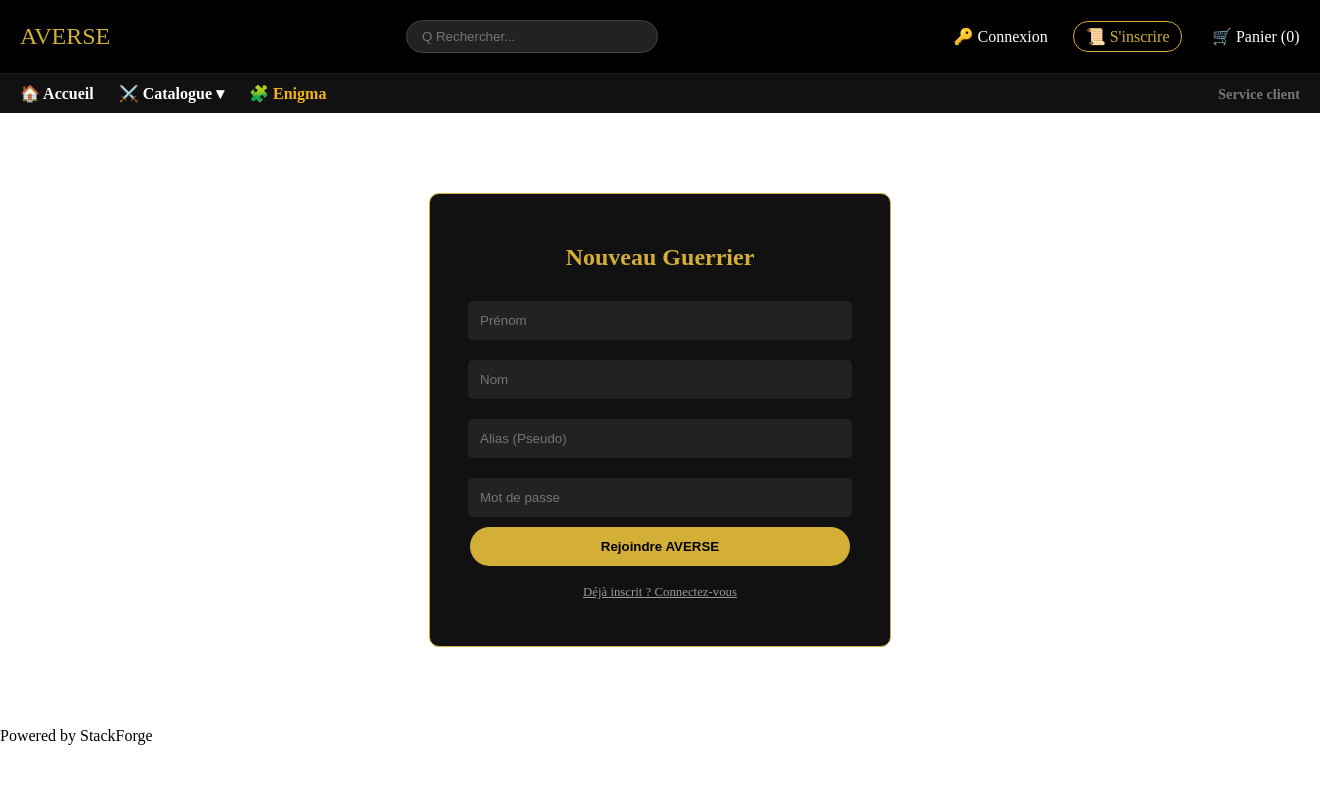
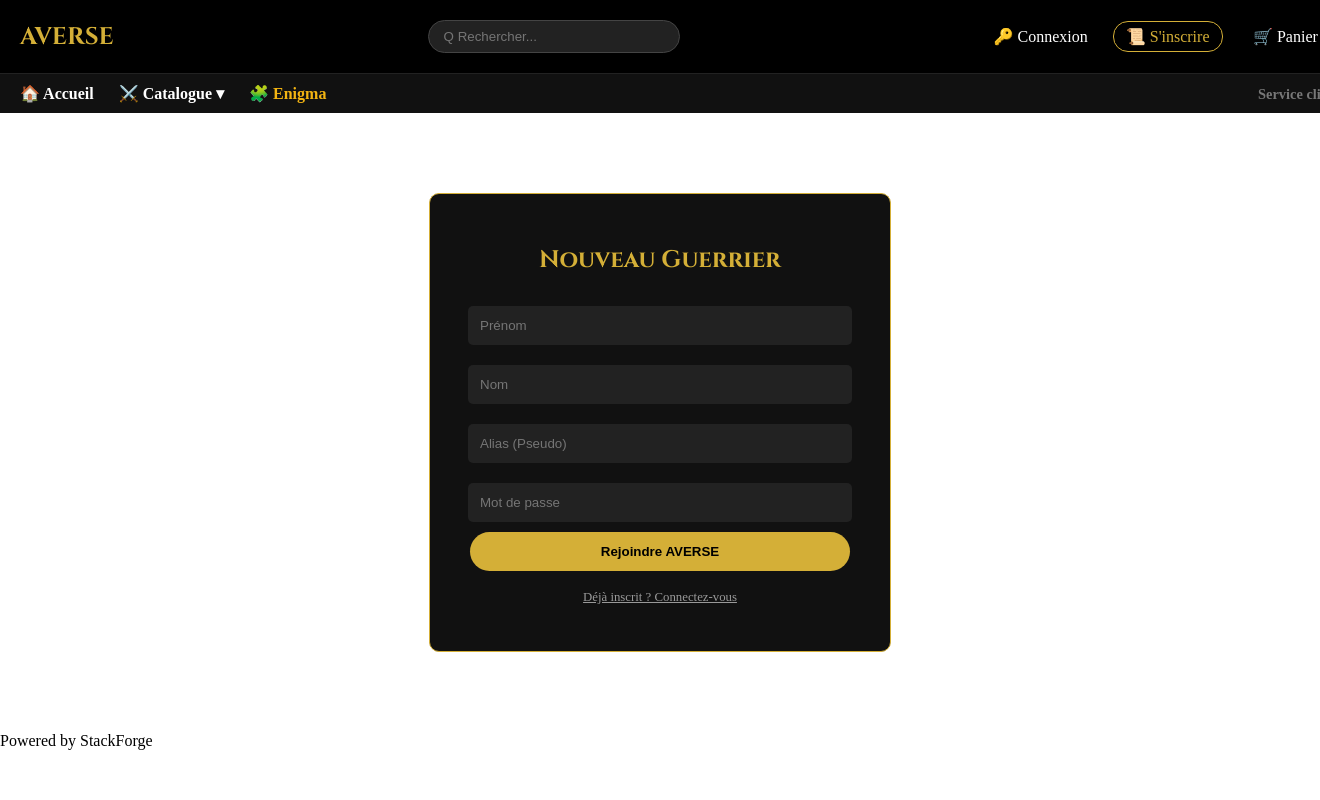
Before and after one commit to Trosfros/DarquestVraiVersion-main, a PHP site: page /register.php in a window 1320 px wide; the page is wider, and only the part inside the window is pictured. Run offline with PHP 8.4, Linux system fonts and the light colour scheme.

Commit message:
more stupid css fixes

```diff
--- a/DarquestVraiVersion-main/login.php
+++ b/DarquestVraiVersion-main/login.php
@@ -5,6 +5,7 @@
     <title>AVERSE - Connexion</title>
     <link rel="stylesheet" href="CSS/style.css">
     <link rel="stylesheet" href="styles/login.css">
+    <link href="https://fonts.googleapis.com/css2?family=Cinzel:wght@700&family=Poppins:wght@300;400;600&display=swap" rel="stylesheet">
 <body>
 
     <?php include_once 'template/header.php' ?>
--- a/DarquestVraiVersion-main/mage_special.php
+++ b/DarquestVraiVersion-main/mage_special.php
@@ -1,6 +1,7 @@
 <?php
 require_once 'config.php';
 
+//noice
 $user = $_SESSION['user'] ?? null;
 
 if (!$user) {
--- a/DarquestVraiVersion-main/register.php
+++ b/DarquestVraiVersion-main/register.php
@@ -4,7 +4,7 @@
     <meta charset="UTF-8">
     <title>AVERSE - Inscription</title>
     <link rel="stylesheet" href="CSS/style.css">
-
+        <link href="https://fonts.googleapis.com/css2?family=Cinzel:wght@700&family=Poppins:wght@300;400;600&display=swap" rel="stylesheet">
     <link rel="stylesheet" href="styles/register.css">
 </head>
 <body>
--- a/DarquestVraiVersion-main/styles/engima.css
+++ b/DarquestVraiVersion-main/styles/engima.css
@@ -43,7 +43,7 @@
 
 
         .quest-card { background: white; border-radius: 15px; padding: 30px; text-align: center; text-decoration: none; color: inherit; transition: 0.3s; border: 1px solid #eee; border-bottom: 5px solid #ccc; box-shadow: 0 10px 20px rgba(0,0,0,0.05); }
-        .quest-card:hover { transform: translateY(-10px); background: #fffdf5; }
+        .quest-card:hover { transform: translateY(-10px);  }
         .quest-card.bronze { border-bottom-color: #cd7f32; }
         .quest-card.silver { border-bottom-color: #c0c0c0; }
         .quest-card.gold { border-bottom-color: var(--gold); }
@@ -58,7 +58,6 @@
         .locked-overlay i { font-size: 2.5rem; color: #888; margin-bottom: 10px; }
         .locked-overlay p { font-weight: bold; color: #666; text-transform: uppercase; font-size: 0.8rem; }
         .unlocked-mage-zone { background: linear-gradient(145deg, #1a1a1a, #2c003e); border: 2px solid var(--purple); box-shadow: 0 0 30px rgba(155, 89, 182, 0.4); animation: aura-glow 3s infinite alternate; }
-
         @keyframes aura-glow { from { box-shadow: 0 0 15px rgba(155, 89, 182, 0.2); } to { box-shadow: 0 0 35px rgba(155, 89, 182, 0.6); } }
         @keyframes fadeIn { from { opacity: 0; transform: translateY(-10px); } to { opacity: 1; transform: translateY(0); } }
 
--- a/DarquestVraiVersion-main/styles/header.css
+++ b/DarquestVraiVersion-main/styles/header.css
@@ -6,8 +6,10 @@
         justify-content: space-between;
         padding: 10px 20px;
         flex-wrap: wrap;
+        width: 100% !important;
         background-color:black;
     }
+
 
 
     /* --- RECHERCHE --- */
```
